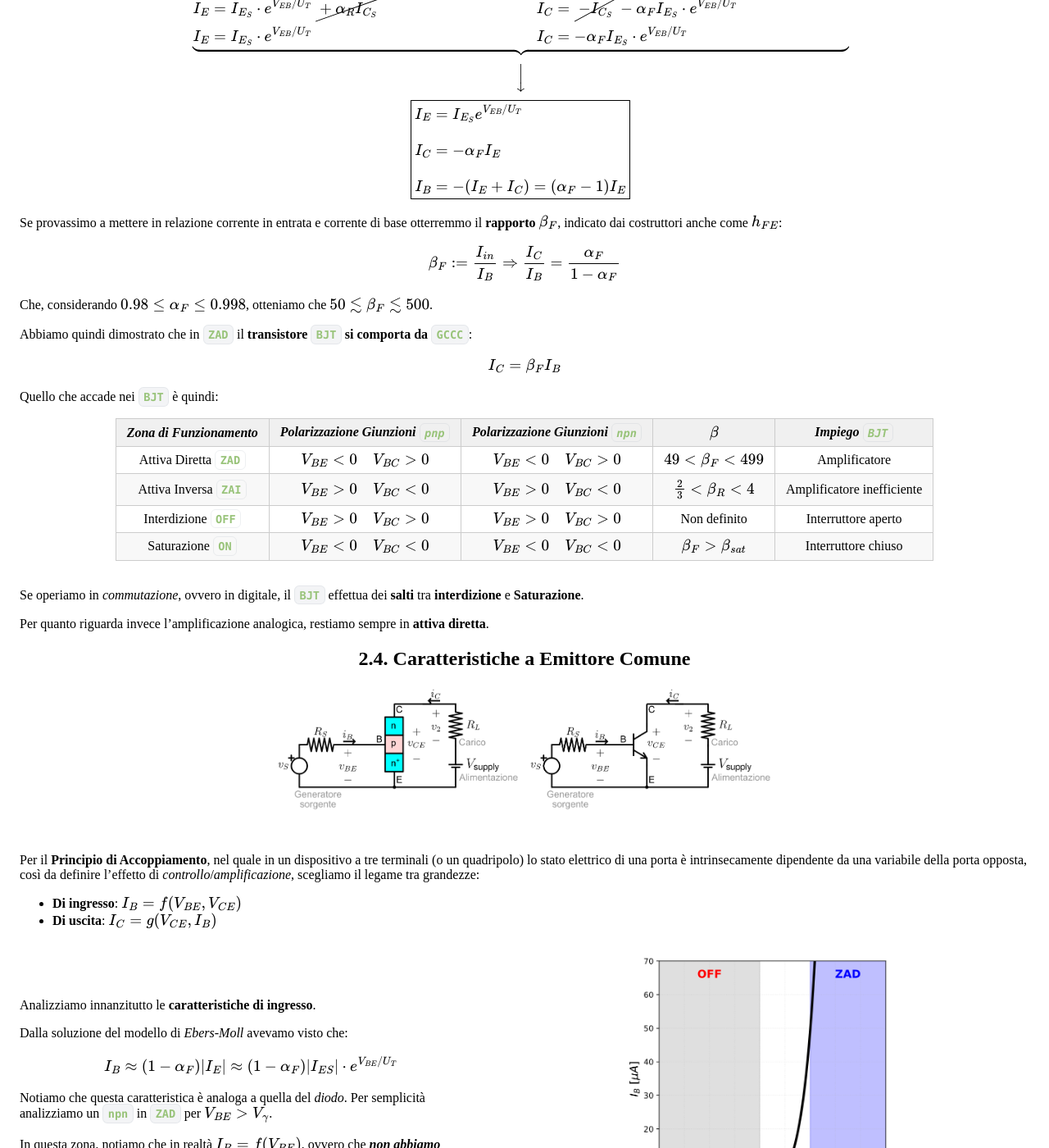
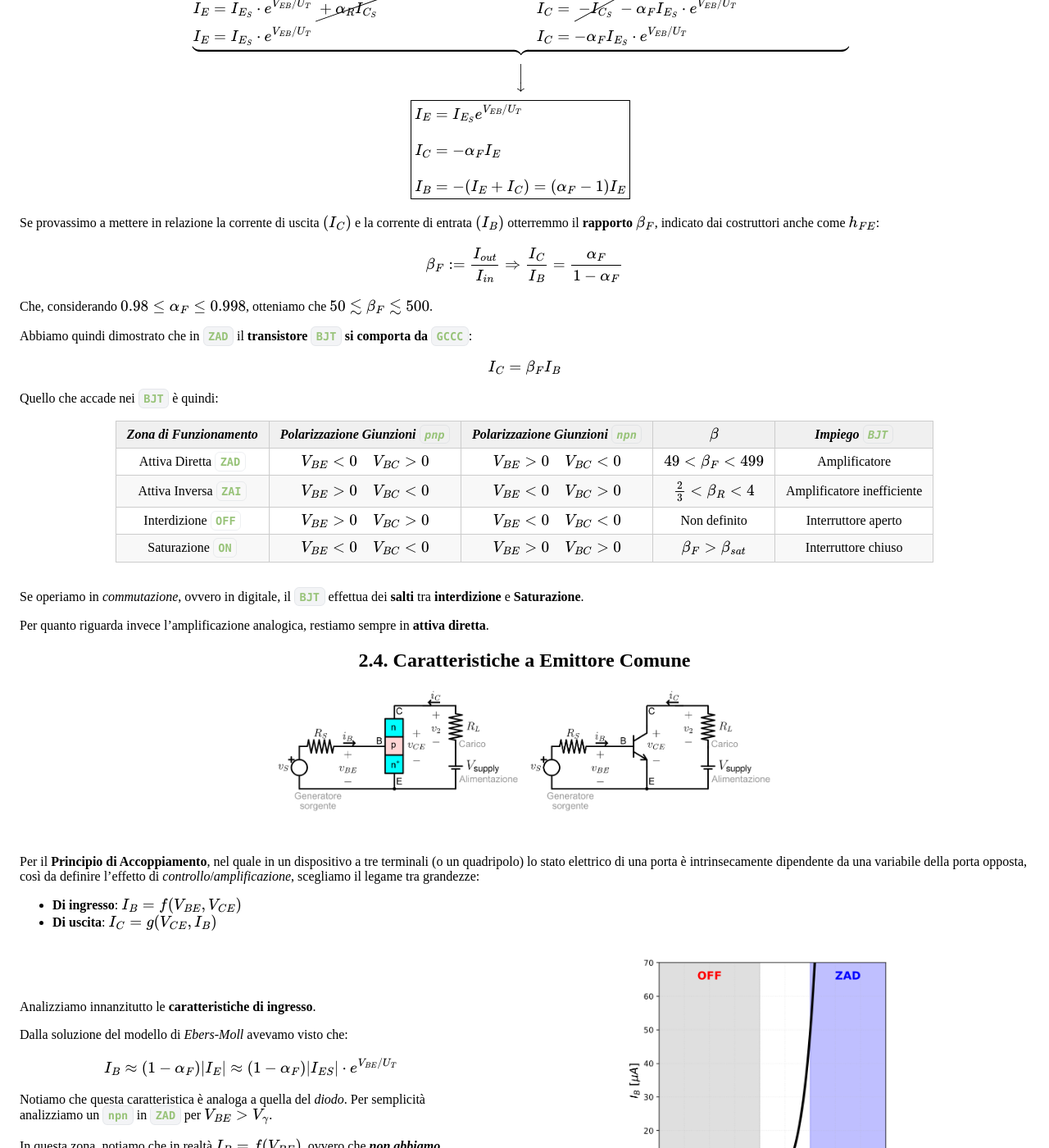
Before and after one commit to Gabriele-D-Cambria/Appunti-Elettronica-Digitale-2025-2026, a Jekyll site: the page built from Transistore Bipolare.md, in a window 1280 px wide and 1400 px high, scrolled down 5971 px. Shown: the whole window at 82% size. Built offline with Jekyll 4.4.1, drawn with Linux system fonts in a browser that asks for light colours; nearby versions of some CDN libraries; our own code applies the rules of GitHub Pages for plain Markdown files; some of the changed text lies outside the part shown.

```diff
--- a/Transistore Bipolare.md
+++ b/Transistore Bipolare.md
@@ -306,9 +306,9 @@ $$
 \end{CD}
 $$
 
-Se provassimo a mettere in relazione corrente in entrata e corrente di base otterremmo il **rapporto** $\beta_F$, indicato dai costruttori anche come $h_{FE}$:
+Se provassimo a mettere in relazione la corrente di uscita $(I_C)$ e la corrente di entrata $(I_B)$ otterremmo il **rapporto** $\beta_F$, indicato dai costruttori anche come $h_{FE}$:
 $$
-\beta_F := \frac{I_{in}}{I_B} \Rightarrow \frac{I_C}{I_B} =\frac{\alpha_F}{1 - \alpha_F}
+\beta_F := \frac{I_{out}}{I_{in}} \Rightarrow \frac{I_C}{I_B} =\frac{\alpha_F}{1 - \alpha_F}
 $$
 
 Che, considerando $0.98 \le \alpha_F \le 0.998$, otteniamo che $50 \lesssim \beta_F \lesssim 500$.
@@ -369,7 +369,7 @@ Noteremo più avanti che in realtà questa assenza è dovuta a una semplificazio
 </div>
 <div class="">
 
-Per quanto riguarda le **caratteristiche di ingresso**, dalla soluzione del modello di _Ebers-Moll_ avevamo ottenuto che:
+Per quanto riguarda le **caratteristiche di uscita**, dalla soluzione del modello di _Ebers-Moll_ avevamo ottenuto che:
 $$
 \begin{matrix}
 	I_C = \beta_F I_B & V_{CE} > V_{CE,sat}
@@ -437,20 +437,20 @@ Vediamo quindi l'effetto nei due transistori a parità di $V_{BE}$:
 
 <div class="grid2">
 <div class="top">
-<figure class="">
+<figure class="80">
 <img class="80" src="./images/transistor/bjt/early-effect-npn.png">
 <figcaption>
 
-npn
+`npn`
 </figcaption>
 </figure>
 </div>
 <div class="top">
-<figure class="">
+<figure class="80">
 <img class="80" src="./images/transistor/bjt/early-effect-pnp.png">
 <figcaption>
 
-pnp
+`pnp`
 </figcaption>
 </figure>
 </div>
```
Also changed, not shown: other parts of Transistore Bipolare.md (+5 -5 lines), Circuiti Amplificatori.md (+4 -5 lines), Circuiti Digitali.md (line endings or trailing spaces), Diodo.md (line endings or trailing spaces), README.md (line endings or trailing spaces), Rettificatori di Tensione.md (line endings or trailing spaces).
